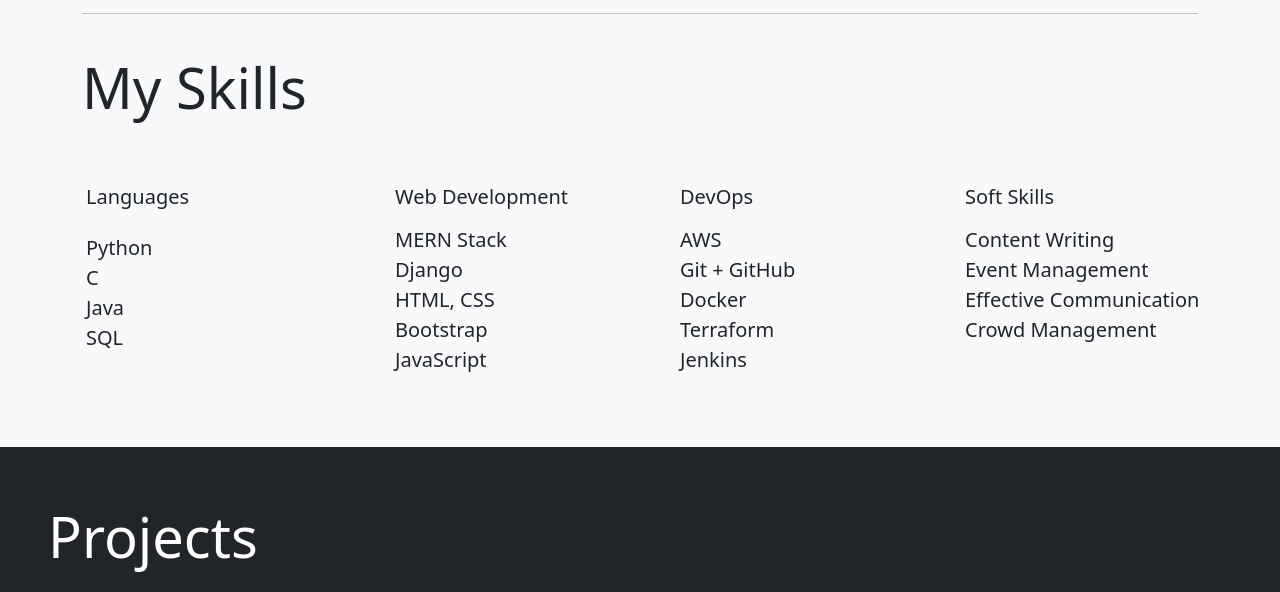
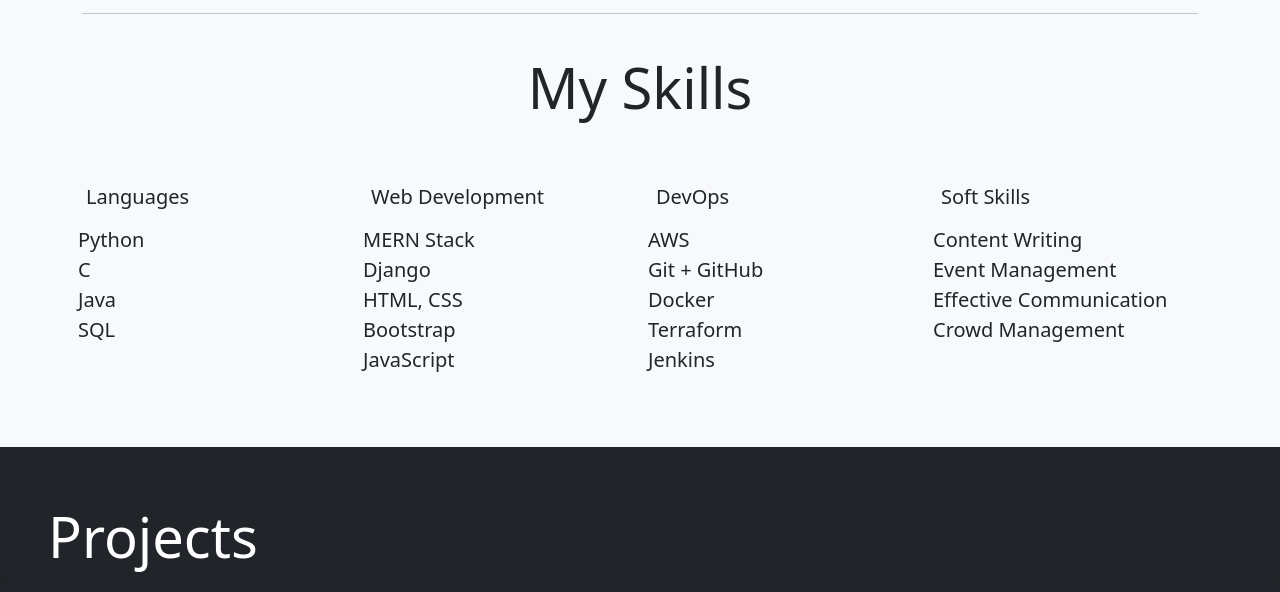
Before and after one commit to swatinath/portfolio, a plain HTML site: page index.html in a window 1280 px wide. Shown: the part 1074-1666 px from the top of the page. Drawn offline with Linux system fonts and the light colour scheme.

Commit message:
fix: UI fix in skills

```diff
--- a/index.html
+++ b/index.html
@@ -81,19 +81,26 @@
           <hr>
         </div>
   <div class="row">
-          <h3 class="display-4 mt-4 my-5">My Skills</h3>
-          <div class="col-md-3 p-2">
+      <!-- Full-width heading -->
+      <div class="col-12">
+        <h3 class="display-4 mt-4 my-5 text-center">My Skills</h3>
+      </div>
+
+      <!-- Languages -->
+      <div class="col-md-3 p-2 text-center text-md-start">
         <h5 class="p-2">Languages</h5>
-            <ul class="fs-5 p-2" style="list-style-type: none;">
+        <ul class="fs-5 ps-0" style="list-style-type: none;">
           <li>Python</li>
           <li>C</li>
           <li>Java</li>
           <li>SQL</li>
         </ul>
       </div>
-        <div class="col-md-3 p-2">
-          <h5 class="p-2 ms-4">Web Development</h5>
-            <ul class="fs-5 text-start" style="list-style-type: none;">
+
+      <!-- Web Development -->
+      <div class="col-md-3 p-2 text-center text-md-start">
+        <h5 class="p-2">Web Development</h5>
+        <ul class="fs-5 ps-0" style="list-style-type: none;">
           <li>MERN Stack</li>
           <li>Django</li>
           <li>HTML, CSS</li>
@@ -101,20 +108,23 @@
           <li>JavaScript</li>
         </ul>
       </div>
-        <div class="col-md-3 p-2">
-          <h5 class="p-2 ms-4">DevOps</h5>
-            <ul class="fs-5 text-start" style="list-style-type: none;">
+
+      <!-- DevOps -->
+      <div class="col-md-3 p-2 text-center text-md-start">
+        <h5 class="p-2">DevOps</h5>
+        <ul class="fs-5 ps-0" style="list-style-type: none;">
           <li>AWS</li>
           <li>Git + GitHub</li>
           <li>Docker</li>
           <li>Terraform</li>
           <li>Jenkins</li>
-
         </ul>
       </div>
-        <div class="col-md-3 p-2">
-          <h5 class="p-2 ms-4">Soft Skills</h5>
-            <ul class="fs-5 text-start" style="list-style-type: none;">
+
+        <!-- Soft Skills -->
+        <div class="col-md-3 p-2 text-center text-md-start">
+          <h5 class="p-2">Soft Skills</h5>
+          <ul class="fs-5 ps-0" style="list-style-type: none;">
             <li>Content Writing</li>
             <li>Event Management</li>
             <li>Effective Communication</li>
```
Also changed, not shown: google07038afeedebb336.html (added, +1 -0 lines), 1 other file. Lines whose indentation alone changed are shown as unchanged.
